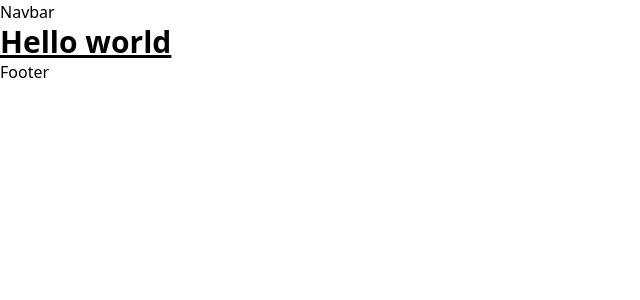
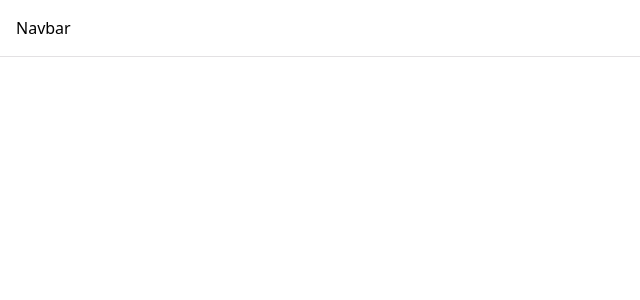
Before and after one commit to Shubhankar-12/cryptoket, a Next.js app: page / in a window 1280 px wide. Shown: the top 300 px of the page, without its empty margins (0-640 px from the left). Built offline with nearby package versions, Linux system fonts and the light colour scheme.

Commit message:
added classes

```diff
--- a/components/Navbar.jsx
+++ b/components/Navbar.jsx
@@ -7,7 +7,13 @@ import images from '../assets';
 
 const Navbar = () => {
   const { theme, setTheme } = useTheme();
-  return (<nav>Navbar</nav>);
+  return (
+    <nav className="flexBetween w-full fixed z-10 p-4 flex-row border-b
+   dark:bg-nft-dark bg-white
+   dark:border-nft-dark-black-1 border-nft-gray-1"
+    >Navbar
+    </nav>
+  );
 };
 
 export default Navbar;
```
